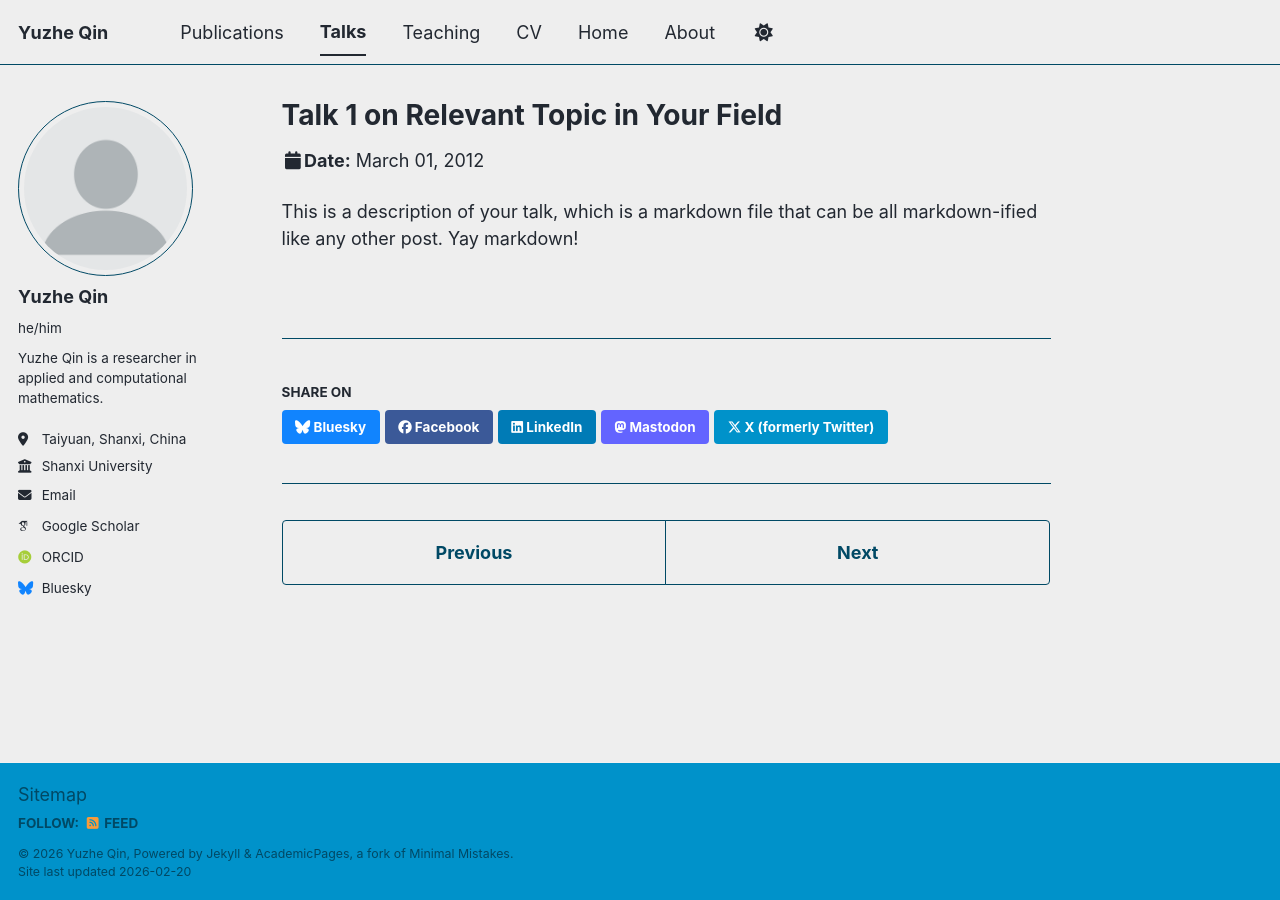
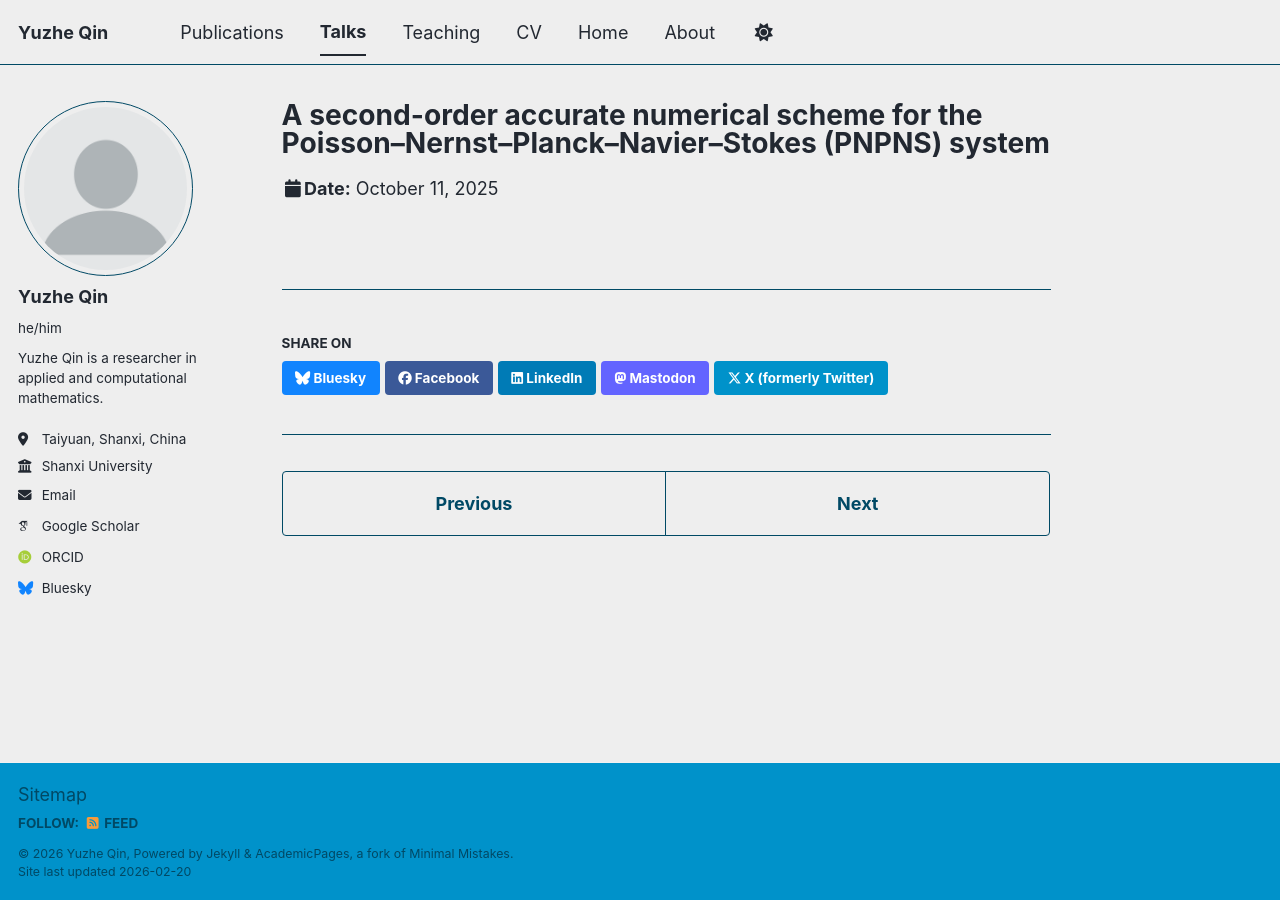
Before and after one commit to yzqinmath/yzqinmath.github.io, a Jekyll site: the page built from _talks/2012-03-01-talk-1.md, in a window 1280 px wide. Built offline with Jekyll 4.4.1, drawn with Linux system fonts in a browser that asks for light colours; some web fonts are replaced; a script bundle is joined from its source files by our own code; library files that are not in the unit come from our copies; a file with an impossible date is left out.

Commit message:
Revise details for talk on PNPNS system
Updated talk details including title, venue, date, and location.

```diff
--- a/_talks/2012-03-01-talk-1.md
+++ b/_talks/2012-03-01-talk-1.md
@@ -1,11 +1,9 @@
 ---
-title: "Talk 1 on Relevant Topic in Your Field"
+title: "A second-order accurate numerical scheme for the Poisson–Nernst–Planck–Navier–Stokes (PNPNS) system"
 collection: talks
 type: "Talk"
 permalink: /talks/2012-03-01-talk-1
-venue: "UC San Francisco, Department of Testing"
-date: 2012-03-01
-location: "San Francisco, CA, USA"
+venue: "The University of Arkansas"
+date: 2025-10-11
+location: "Fayetteville, Arkansas, U.S."
 ---
-
-This is a description of your talk, which is a markdown file that can be all markdown-ified like any other post. Yay markdown!
```
